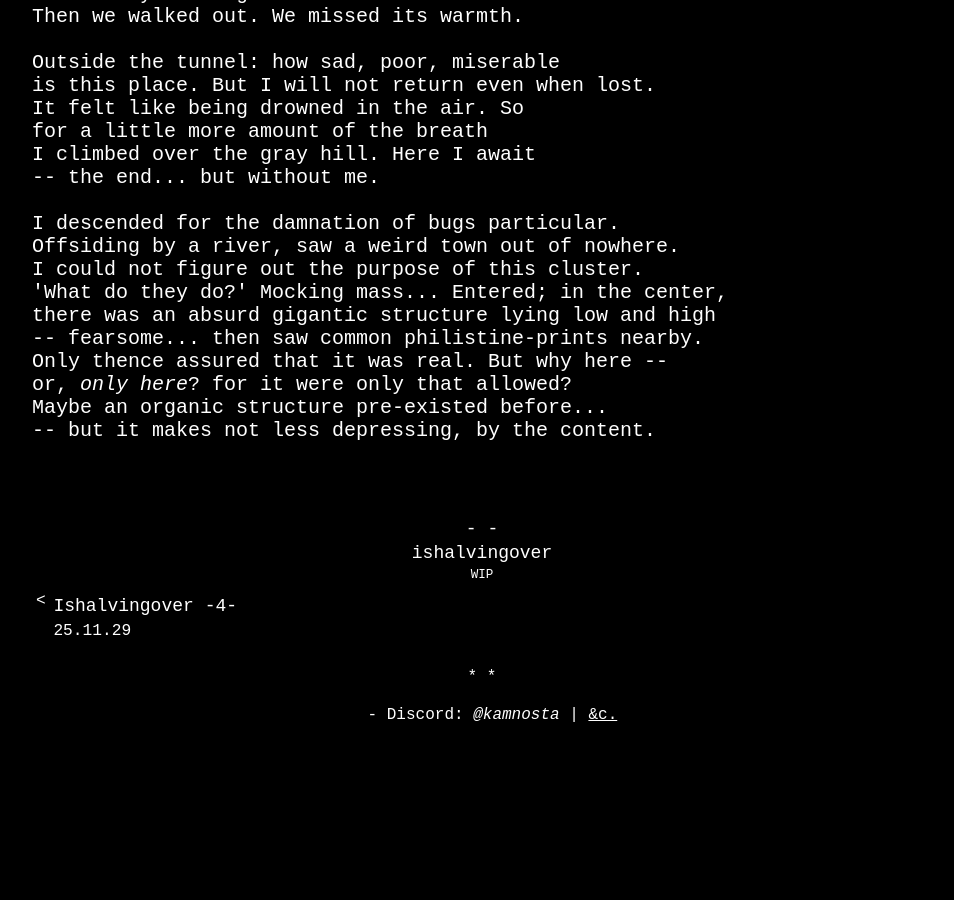
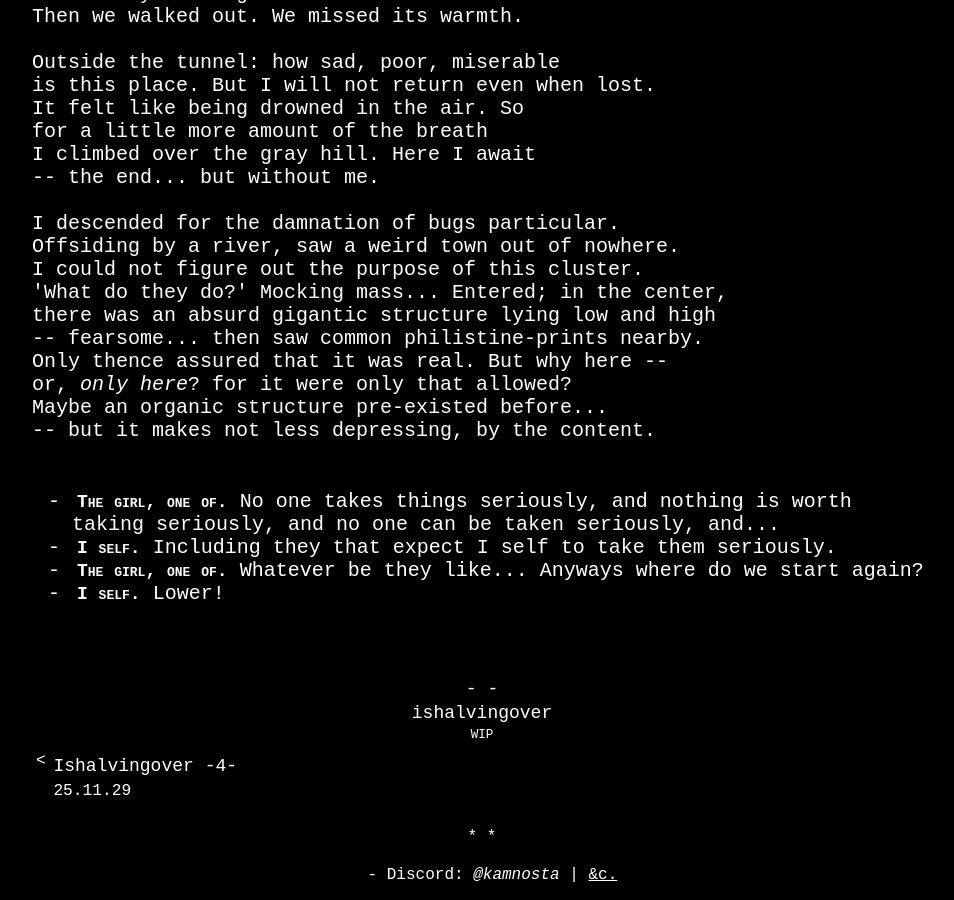
Before and after one commit to kamnosta/kamnosta.github.io, a Jekyll site: the page built from _ishalvingover/25-12-14-5.md, in a window 1280 px wide and 900 px high, scrolled down 3036 px. Shown: the whole window, without its empty margins (158-1112 px from the left). Built offline with Jekyll 4.4.1, drawn with Linux system fonts in a browser that asks for light colours; before the commit the page ends 3776 px from its top, so only the background shows below that.

Commit message:
iho5 update

```diff
--- a/_ishalvingover/25-12-14-5.md
+++ b/_ishalvingover/25-12-14-5.md
@@ -117,3 +117,8 @@ or, *only here*? for it were only that allowed?<br>
 Maybe an organic structure pre-existed before...<br>
 -- but it makes not less depressing, by the content.<br>
 <br>
+
+- <span class="iho-name-span">The girl, one of.</span> No one takes things seriously, and nothing is worth taking seriously, and no one can be taken seriously, and...
+- <span class="iho-name-span">I self.</span> Including they that expect I self to take them seriously.
+- <span class="iho-name-span">The girl, one of.</span> Whatever be they like... Anyways where do we start again?
+- <span class="iho-name-span">I self.</span> Lower!
```
